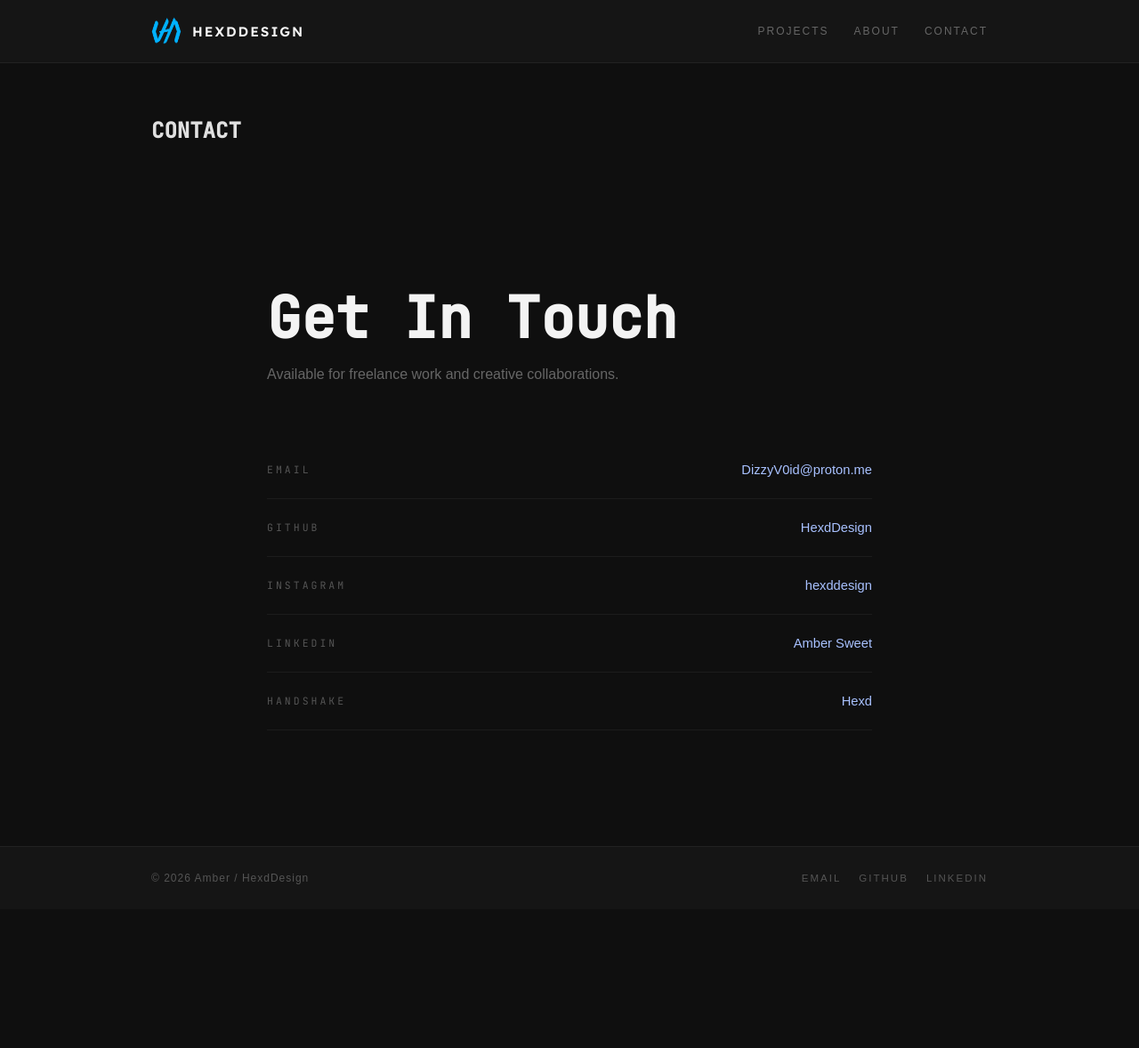
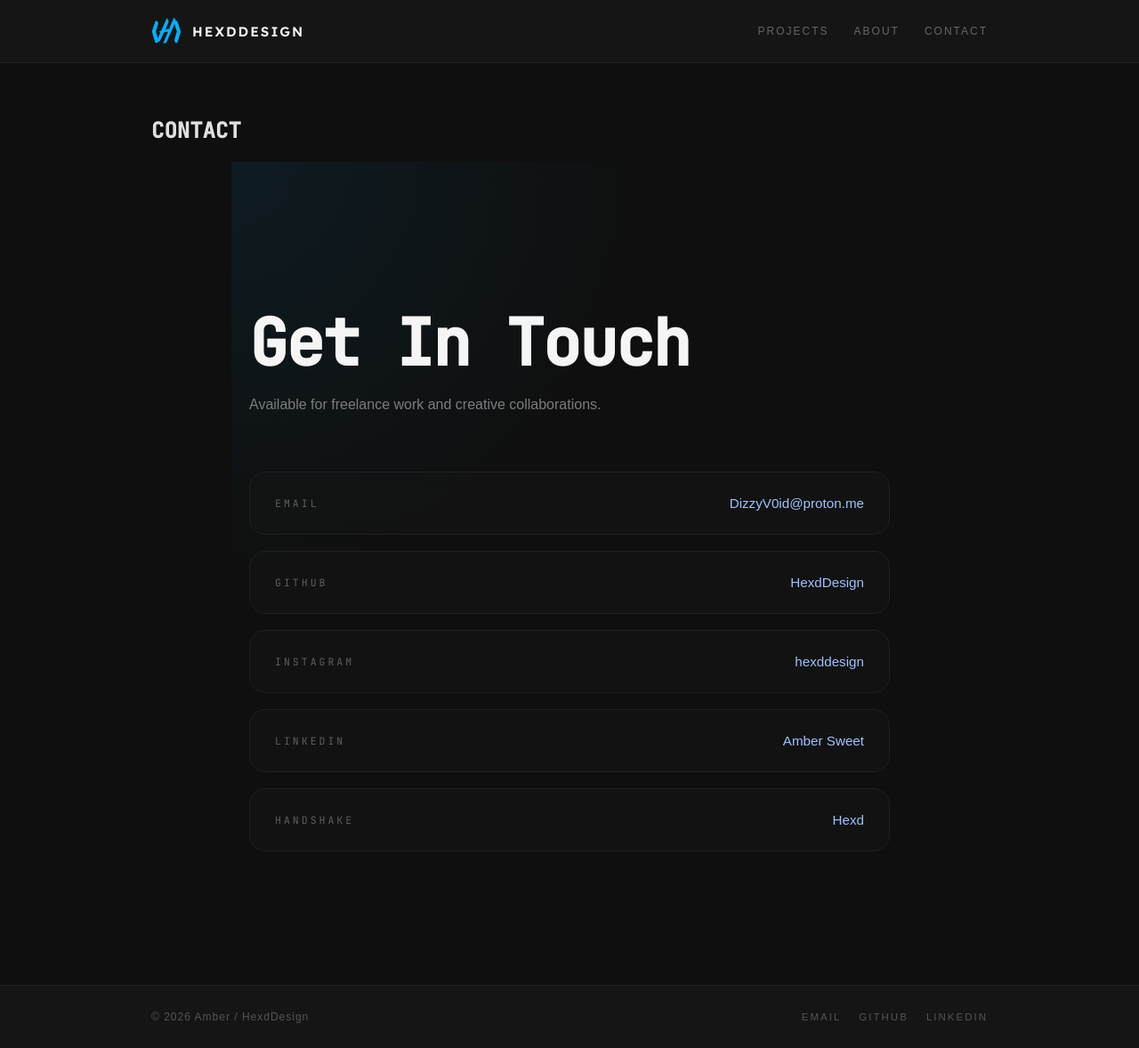
Before and after one commit to HexdDesign/hexddesign.github.io, a Jekyll site: the page built from contact.markdown, in a window 1280 px wide. Shown: the whole page at 89% size. Built offline with Jekyll 4.4.1, drawn with Linux system fonts in a browser that asks for light colours; some web fonts are replaced; before the commit the page ends 1022 px from its top, so only the background shows below that.

Commit message:
Update main.scss

```diff
--- a/assets/main.scss
+++ b/assets/main.scss
@@ -753,137 +753,208 @@ h1.post-header {
 // ─────────────────────────────────────────────────────────────
 
 .contact-page {
-  max-width: 720px;
+  position: relative;
+
+  max-width: 760px;
   margin: 0 auto;
-  padding: 90px 20px;
+  padding: 110px 20px;
+
+  &::before {
+    content: "";
+    position: absolute;
+    inset: 0;
+
+    background:
+      radial-gradient(
+        circle at top left,
+        rgba(0, 177, 255, 0.08),
+        transparent 40%
+      );
+
+    pointer-events: none;
+    z-index: 0;
+  }
+}
+
+.contact-title,
+.contact-sub,
+.contact-links {
+  position: relative;
+  z-index: 1;
 }
 
 .contact-kicker {
   font-family: 'JetBrains Mono', monospace;
   font-size: 0.72rem;
-  letter-spacing: 3px;
+  letter-spacing: 4px;
   text-transform: uppercase;
+
   color: #00b1ff;
+
   margin-bottom: 18px;
 }
 
 .contact-title {
   font-family: 'JetBrains Mono', monospace;
-  font-size: clamp(2.5rem, 6vw, 4rem);
-  line-height: 1;
-  margin-bottom: 18px;
-  color: #f3f3f3;
+  font-size: clamp(2.8rem, 7vw, 4.5rem);
+  line-height: 0.95;
+
+  letter-spacing: -2px;
+
+  color: #f5f5f5;
+
+  margin-bottom: 20px;
 }
 
 .contact-sub {
-  color: #666;
-  line-height: 1.8;
+  max-width: 560px;
+
+  color: #7c7c7c;
+
+  font-size: 1rem;
+  line-height: 1.9;
+
   margin-bottom: 60px;
-  max-width: 500px;
 }
 
 .contact-links {
   display: flex;
   flex-direction: column;
+  gap: 18px;
 }
 
 .contact-item {
+  position: relative;
+
   display: flex;
   justify-content: space-between;
   align-items: center;
 
-  padding: 24px 0;
+  padding: 26px 28px;
 
-  border-bottom: 1px solid #1c1c1c;
+  background: rgba(20, 20, 20, 0.75);
+
+  border: 1px solid #202020;
+  border-radius: 18px;
+
+  backdrop-filter: blur(10px);
+
+  overflow: hidden;
 
   transition:
-    padding-left 0.2s ease,
-    border-color 0.2s ease;
+    transform 0.25s ease,
+    border-color 0.25s ease,
+    background 0.25s ease;
+
+  &::before {
+    content: "";
+
+    position: absolute;
+    inset: 0;
+
+    background:
+      linear-gradient(
+        135deg,
+        rgba(122, 162, 247, 0.08),
+        transparent 60%
+      );
+
+    opacity: 0;
+    transition: opacity 0.25s ease;
+  }
+
+  &:hover {
+    transform: translateY(-4px);
+
+    border-color: rgba(122, 162, 247, 0.45);
+
+    background: rgba(24, 24, 24, 0.95);
+
+    &::before {
+      opacity: 1;
+    }
+
+    .contact-value {
+      color: #ffffff;
+    }
+
+    .contact-arrow {
+      transform: translateX(4px);
+      opacity: 1;
+    }
+  }
 }
 
-.contact-item:hover {
-  padding-left: 8px;
-  border-color: #2f4f80;
+.contact-label,
+.contact-value,
+.contact-arrow {
+  position: relative;
+  z-index: 1;
 }
 
 .contact-label {
   font-family: 'JetBrains Mono', monospace;
+
   font-size: 0.72rem;
   letter-spacing: 3px;
   text-transform: uppercase;
-  color: #555;
+
+  color: #5f5f5f;
 }
 
 .contact-value {
-  color: #a8c1ff;
-  font-size: 0.92rem;
-  transition: color 0.2s ease;
+  display: flex;
+  align-items: center;
+  gap: 10px;
+
+  color: #9fc2ff;
+
+  font-size: 0.95rem;
+  font-weight: 500;
+
+  transition: color 0.25s ease;
 }
 
-.contact-item:hover .contact-value {
-  color: #ffffff;
+.contact-arrow {
+  font-size: 0.9rem;
+
+  opacity: 0.4;
+
+  transition:
+    transform 0.2s ease,
+    opacity 0.2s ease;
 }
 
+
+// ─────────────────────────────────────────────────────────────
+// Mobile
+// ─────────────────────────────────────────────────────────────
+
 @media (max-width: 640px) {
+
+  .contact-page {
+    padding: 80px 20px;
+  }
+
+  .contact-title {
+    line-height: 1.05;
+    letter-spacing: -1px;
+  }
 
   .contact-item {
     flex-direction: column;
     align-items: flex-start;
-    gap: 10px;
+    gap: 12px;
+
+    padding: 22px;
   }
 
-  .contact-title {
-    line-height: 1.1;
+  .contact-value {
+    font-size: 0.9rem;
+    word-break: break-word;
   }
 }
-.contact-socials {
-  display: flex;
-  gap: 14px;
 
-  margin-top: 42px;
-}
-
-.social-btn {
-  width: 60px;
-  height: 60px;
-
-  display: flex;
-  align-items: center;
-  justify-content: center;
-
-  border: 1px solid #222;
-  border-radius: 50%;
-
-  background: #141414;
-
-  transition:
-    border-color 0.2s ease,
-    transform 0.2s ease,
-    background 0.2s ease;
-}
-
-.social-btn:hover {
-  border-color: #00b1ff;
-  background: #181818;
-
-  transform: translateY(-2px);
-}
-
-.social-btn img {
-  width: 26px;
-  height: 26px;
-
-  opacity: 0.72;
-
-  transition:
-    opacity 0.2s ease,
-    transform 0.2s ease;
-}
-
-.social-btn:hover img {
-  opacity: 1;
-  transform: scale(1.08);
-}
 // ─────────────────────────────────────────────────────────────
 // Responsive
 // ─────────────────────────────────────────────────────────────
```
